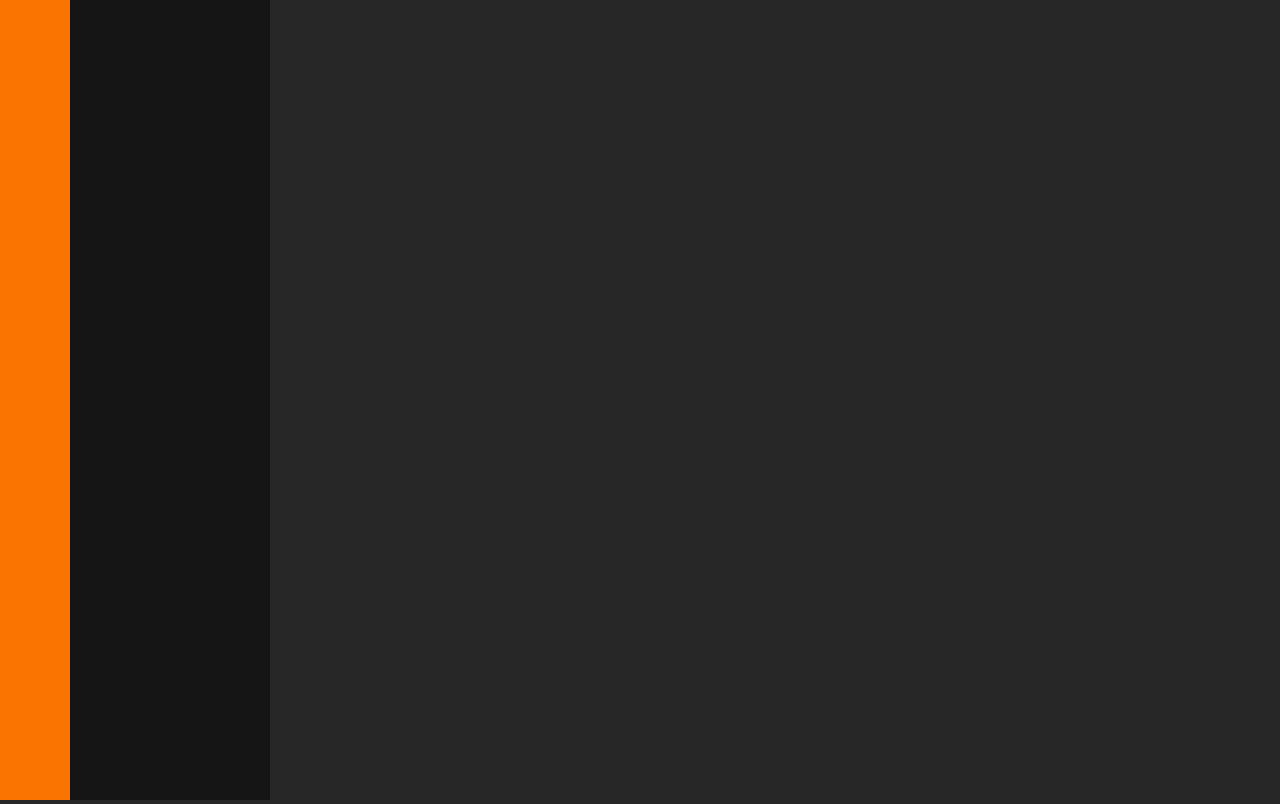
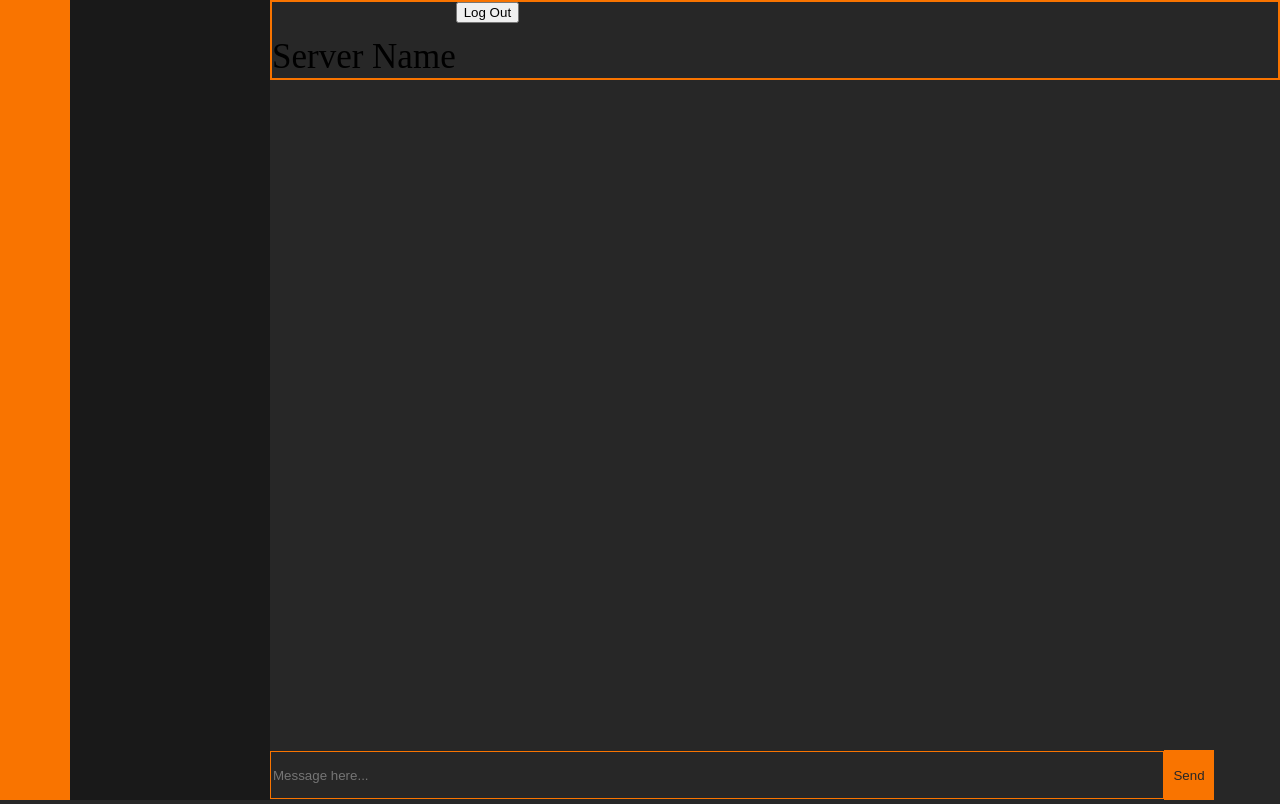
Before and after one commit to Ryver966/Chat-App, a plain HTML site: page chat.html in a window 1280 px wide. Shown: the top 804 px of the page. Drawn offline with Linux system fonts and the light colour scheme.

Commit message:
Chat App

```diff
--- a/CSS/chat.css
+++ b/CSS/chat.css
@@ -3,6 +3,21 @@ body{
     width: 100%;
     height: 100%;
     background-color: #272727;
+}
+.toolbar{
+    height: 76px;
+    width: calc(100% - 274px);
+    float: right;
+    background-color: #272727;
+    border: 2px solid #F97400;
+    text-align: center;
+}
+.toolbar p{
+    float: left;
+    font-size: 35px;
+}
+.toolbar-button{
+    float: left;
 }
 .servers-and-user{
     width: 70px;
@@ -15,22 +30,33 @@ body{
     width: 200px;
     height: 100%;
     min-height: 100%;
-    background-color: #151515;
-    margin-left: 70px;
+    background-color: #191919;
+    float: left;
 }
 .chatting-place{
     width: calc(100% - 270px);
     height: 100%;
-    margin-left: 270px;
     text-align: center;
     float: left;
 }
 
-.chatting-place input{
-    width: 100%;
+.chat-input{
+    width: calc(70% - 2px);
+    height: 48px;
+    position: absolute;
+    bottom: 1px;
+    left: 270px;
+    background-color: #272727;
+    border:none;
+    border: 1px solid #F97400;
+}
+.chat-button{
+    background-color: #F97400;
+    border: none;
+    color: #272727;
+    position: absolute;
+    bottom: 0px;
+    left: calc(268px + 70%);
     height: 50px;
-    margin-top: calc(100% - 50px);
-    background-color: #151515;
-    border:none;
-    border-top: 1px #F97400;
+    width: 50px;
 }
--- a/chat.html
+++ b/chat.html
@@ -7,12 +7,17 @@
     </head>
 
     <body>
+        <div class='toolbar'>
+            <p>Server Name</p>
+            <input type='button' class='toolbar-button' value='Log Out'>
+        </div>
         <div class='servers-and-user'>
         </div>
         <div class='channels-list'>
         </div>
         <div class='chatting-place'>
-            <input type='text' name='ChatInput' placeholder='Message here...'>
+            <input type='text' class='chat-input' name='ChatInput' placeholder='Message here...'>
+            <input type='button' class='chat-button' name='ChatInput' onclick='sendMsg()' value='Send'>
         </div>
     </body>
 </html>
```
